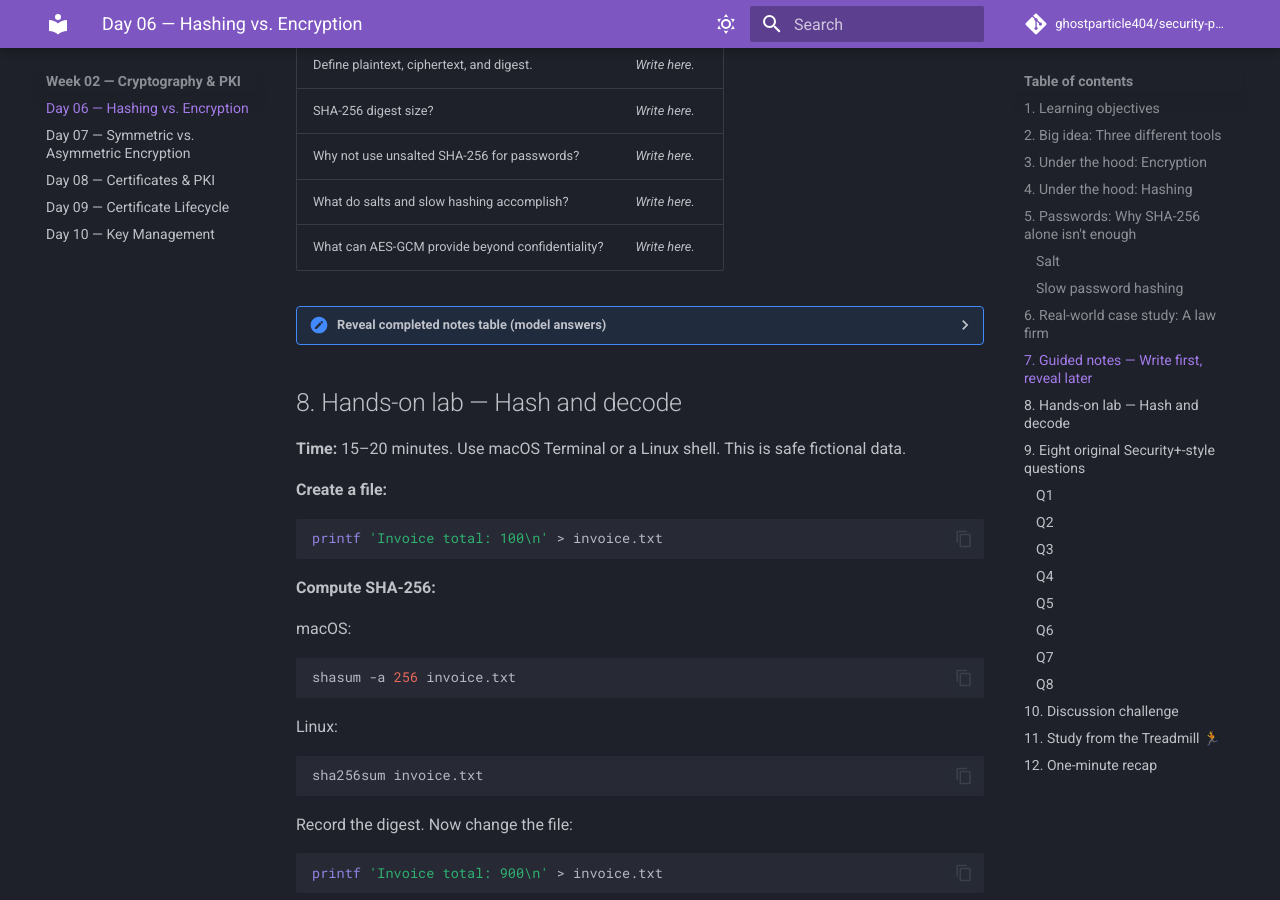
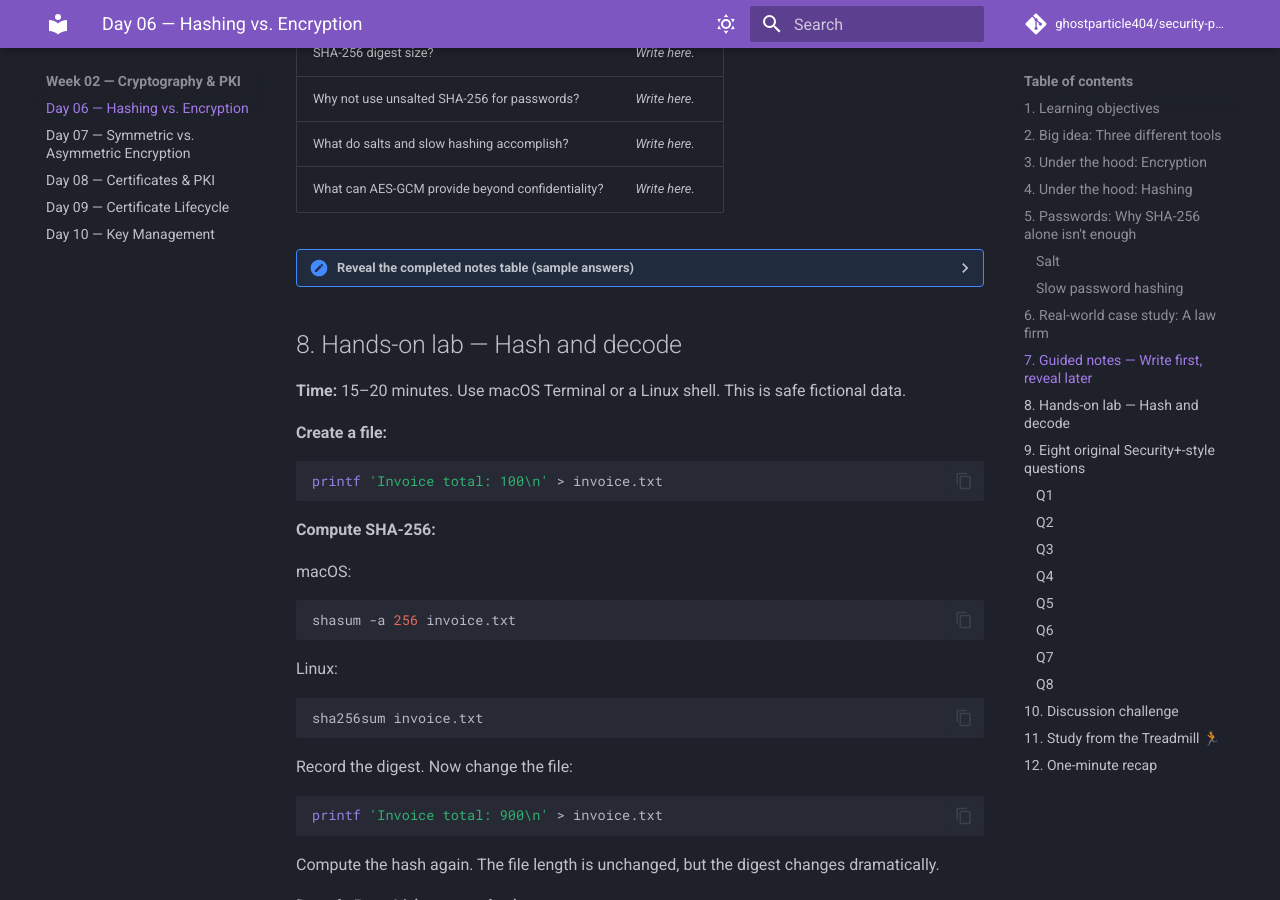
Before and after one commit to ghostparticle404/security-plus-study-academy, an MkDocs documentation site: the page built from docs/week-02/day-06-hashing-vs-encryption.md, in a window 1280 px wide and 900 px high, scrolled down 3752 px. Built offline with MkDocs 1.6.1 and Material for MkDocs 9.7.7, drawn with Linux system fonts in a browser that asks for light colours; comment, search, counter and statistics services are not loaded; some of the changed text lies outside the part shown.

Commit message:
day-06-hashing-vs-encryption

```diff
--- a/docs/week-02/day-06-hashing-vs-encryption.md
+++ b/docs/week-02/day-06-hashing-vs-encryption.md
@@ -1,4 +1,3 @@
-[day-06-hashing-vs-encryption.md](https://github.com/user-attachments/files/33915166/day-06-hashing-vs-encryption.md)
 # Day 06 — Hashing vs. Encryption: Fingerprints, Locked Boxes & Password Storage
 
 > **Security+ SY0-701** · Domain 1 · Objective 1.4 · Beginner–intermediate · 60–75 minutes
@@ -108,8 +107,8 @@ Complete the table from memory.
 | What do salts and slow hashing accomplish? | _Write here._ |
 | What can AES-GCM provide beyond confidentiality? | _Write here._ |
 
-<details>
-<summary><strong>Reveal completed notes table (model answers)</strong></summary>
+<details markdown="1">
+<summary>Reveal the completed notes table (sample answers)</summary>
 
 | Prompt | Model answer |
 | --- | --- |
```
